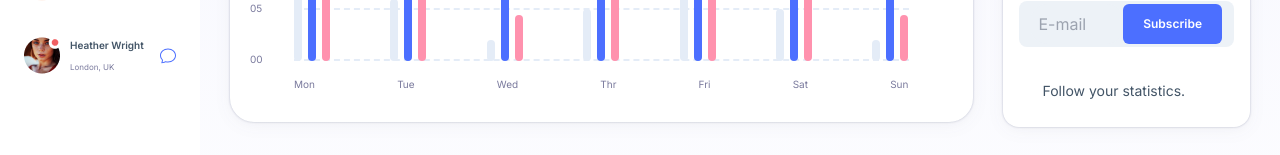
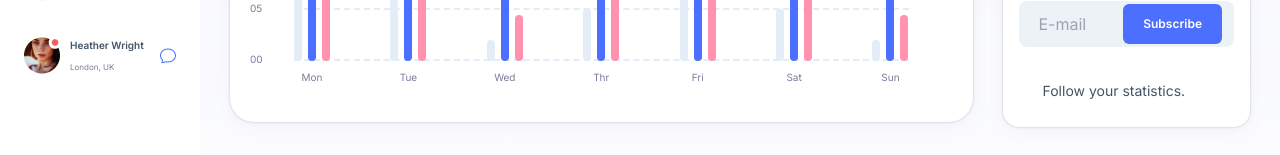
Before and after one commit to DevOluwatoyin/dashboard, a Next.js app: page /dashboard in a window 1280 px wide. Shown: the part 552-707 px from the top of the page. Built offline with nearby package versions, Linux system fonts and the light colour scheme.

Commit message:
fixed alignment issue on barGraph

```diff
--- a/src/components/BarGraph.tsx
+++ b/src/components/BarGraph.tsx
@@ -27,15 +27,10 @@ const BarGraph: React.FC<BarGraphProps> = ({
 
       <div className="w-full h-full flex justify-between gap-5 pl-5 sm:pl-8 md:px-10">
         {barGroups.map((item, id) => (
-          <BarGroup key={id} maxValue={maxValue} dataGroup={item} />
-        ))}
-      </div>
-
-      <div className="flex justify-between px-10 mt-4">
-        {days.map((day, id) => (
-          <span key={id} className="text-[10px] text-gray-lighter">
-            {day}
-          </span>
+          <div className="flex flex-col items-center">
+            <BarGroup key={id} maxValue={maxValue} dataGroup={item.views} />
+            <span className="text-[10px] text-gray-lighter absolute -bottom-6">{item.day}</span>
+          </div>
         ))}
       </div>
     </div>
--- a/src/components/ContactCard.tsx
+++ b/src/components/ContactCard.tsx
@@ -12,7 +12,7 @@ const ContactCard: React.FC<{ contactsDetails: ContactsData }> = ({
         <span className="font-semibold text-[10px] leading-[23px] text-gray-dark xl:text-sm">
           {item.name}
         </span>
-        <span className="text-[8px] text-gray-lighter leading-[20px] xl-text-xs">
+        <span className="text-[8px] text-gray-lighter leading-[20px] xl:text-xs">
           {item.location}
         </span>
       </div>
--- a/src/components/ProfileViewsGraph.tsx
+++ b/src/components/ProfileViewsGraph.tsx
@@ -12,14 +12,14 @@ const ProfileViewsGraph = () => {
   const [graphData, setGraphData] = useState<GraphData[]>([]);
   const [scaleValues, setScaleValues] = useState<GraphScale[]>([]);
   const [maxScaleValue, setMaxScaleValue] = useState<number>(0);
-  const [barGroups, setBarGroups] = useState<[Views, Views, Views][]>([]);
+  const [barGroups, setBarGroups] = useState<GraphData[]>([]);
   const [days, setDays] = useState<string[]>([]);
 
   function manageGraphData(dataLists: GraphData[]) {
     const YScales = getYScales(graphDataLists);
     setScaleValues(YScales.scaleValues);
     setMaxScaleValue(YScales.maxScaleValue);
-    setBarGroups(graphDataLists.map((list) => list.views));
+    setBarGroups(graphDataLists);
 
     setDays(graphData.map((data) => data.day));
   }
--- a/types.d.ts
+++ b/types.d.ts
@@ -2,6 +2,7 @@ import { StaticImageData } from "next/image";
 
 // Global state types
 export {};
+
 declare global {
   interface ComponentWithChildrenOnly {
     children: React.ReactNode;
@@ -80,7 +81,7 @@ declare global {
 
   interface BarGraphProps {
     maxValue: number;
-    barGroups: [Views, Views, Views][];
+    barGroups: GraphData[];
     scaleValues: GraphScale[];
     days: string[];
   }
```
